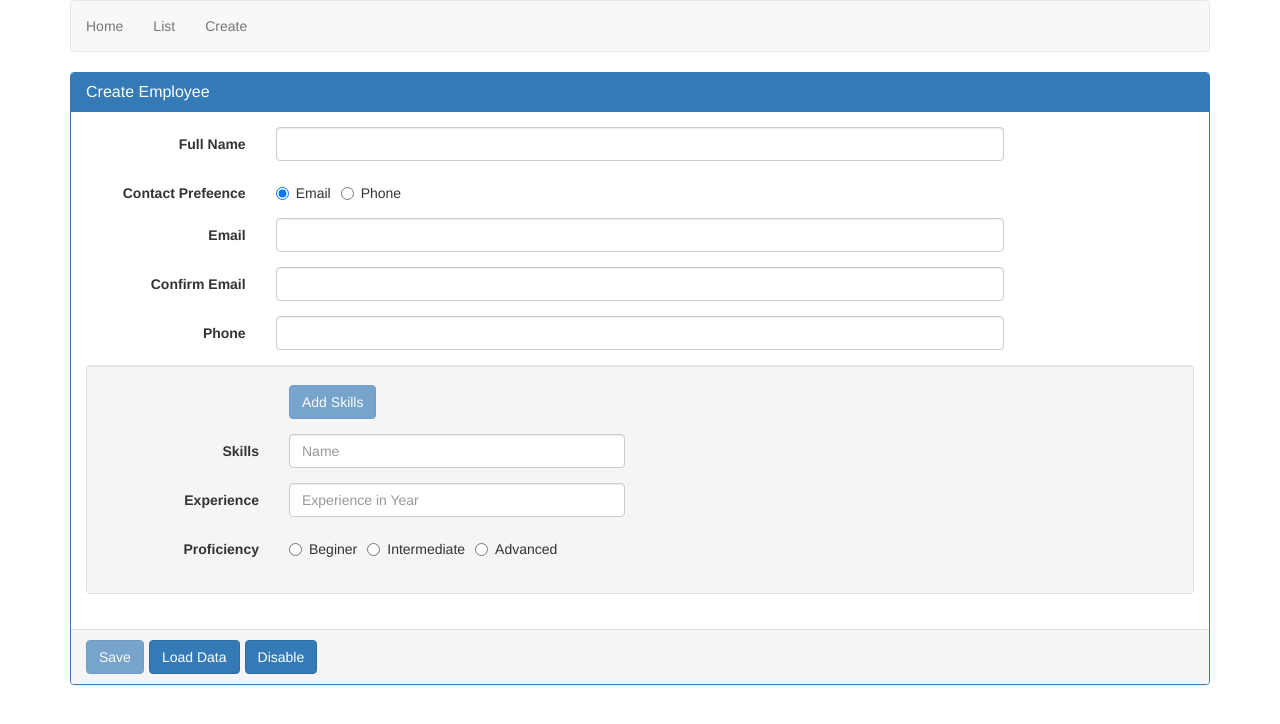
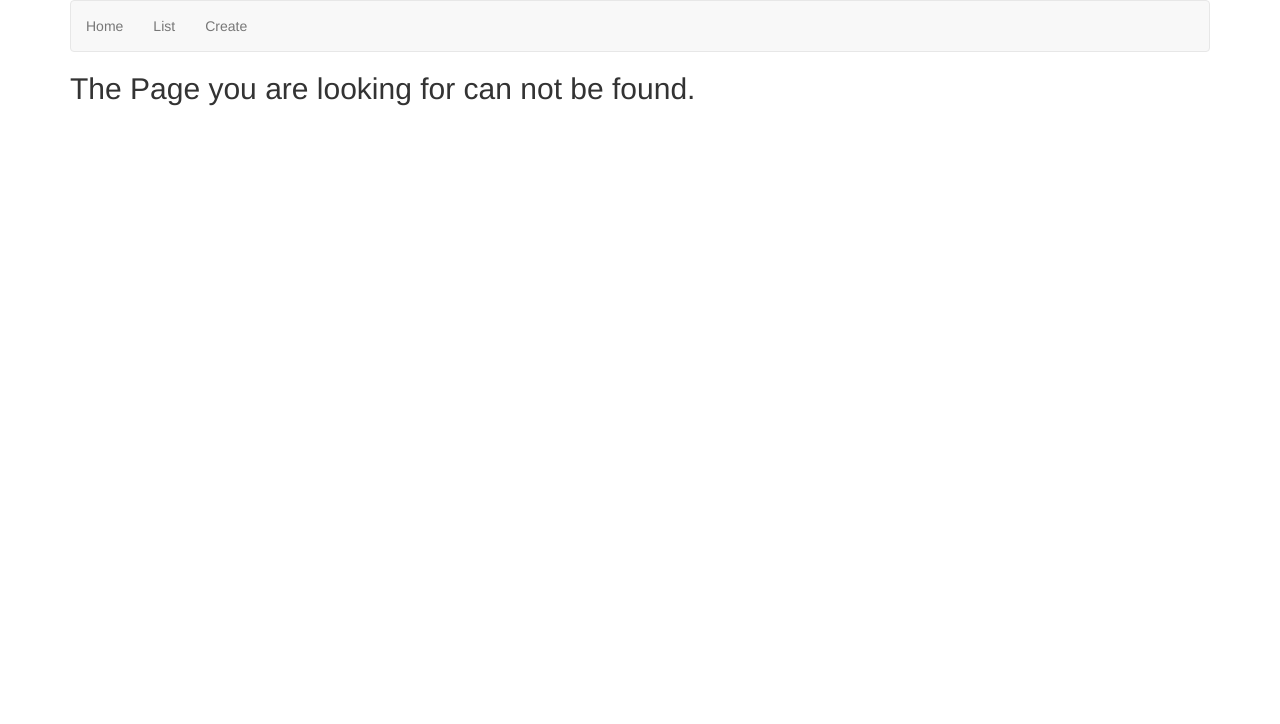
Before and after one commit to Bikash607/AngularReactive, an Angular app: page /create in a window 1280 px wide. Shown: the top 724 px of the page. Built offline with nearby package versions, Linux system fonts and the light colour scheme.

Commit message:
Lazy loaded, eager loaed, prerender modules

```diff
--- a/db.json
+++ b/db.json
@@ -24,7 +24,7 @@
       "fullName": "Mark",
       "contactPreference": "email",
       "email": "markjbg@pragimtech.com",
-      "phone": "6789043217",
+      "phone": "6789043233",
       "skills": [
         {
           "skillName": "SQL",
--- a/src/app/app-routing.module.ts
+++ b/src/app/app-routing.module.ts
@@ -1,16 +1,18 @@
 import { PageNotFoundComponent } from './pageNotFound/page-not-found.component';
 import { HomeComponent } from './home/home.component';
 import { NgModule } from '@angular/core';
-import { Routes, RouterModule } from '@angular/router';
+import { Routes, RouterModule, PreloadAllModules, NoPreloading } from '@angular/router';
 
 const routes: Routes = [
   {path: 'home', component: HomeComponent},
   {path: '', redirectTo: 'home', pathMatch: 'full'},
+  {path: 'employee', loadChildren: () => import('./employee/employee.module').then(mod => mod.EmployeeModule)},
   {path: '**', component: PageNotFoundComponent},
 ];
 
 @NgModule({
-  imports: [RouterModule.forRoot(routes)],
+  // preloading leazy loaded modules
+  imports: [RouterModule.forRoot(routes, {preloadingStrategy: PreloadAllModules})],
   exports: [RouterModule]
 })
 export class AppRoutingModule { }
--- a/src/app/app.component.html
+++ b/src/app/app.component.html
@@ -5,10 +5,10 @@
             <a [routerLink]="[ '/home' ]" routerLinkActive="active">Home</a>
           </li>
       <li>
-        <a [routerLink]="[ '/list' ]" routerLinkActive="active">List</a>
+        <a [routerLink]="[ '/employee' ]" routerLinkActive="active">List</a>
       </li>
       <li>
-        <a [routerLink]="[ '/create' ]" routerLinkActive="active">Create</a>
+        <a [routerLink]="[ '/employee/create' ]" routerLinkActive="active">Create</a>
       </li>
     </ul>
   </nav>
--- a/src/app/app.module.ts
+++ b/src/app/app.module.ts
@@ -3,14 +3,12 @@ import { NgModule } from '@angular/core';
 import { HttpClientModule } from '@angular/common/http';
 
 import { AppRoutingModule } from './app-routing.module';
-import { EmployeeModule } from './employee/employee.module';
 
 import { EmployeeService } from './service/employee.service';
 
 import { AppComponent } from './app.component';
 import { HomeComponent } from './home/home.component';
 import { PageNotFoundComponent } from './pageNotFound/page-not-found.component';
-
 
 @NgModule({
   declarations: [
@@ -21,7 +19,6 @@ import { PageNotFoundComponent } from './pageNotFound/page-not-found.component';
   imports: [
     BrowserModule,
     HttpClientModule,
-    EmployeeModule,
     AppRoutingModule
   ],
   providers: [EmployeeService],
--- a/src/app/employee/create-employee.component.ts
+++ b/src/app/employee/create-employee.component.ts
@@ -98,12 +98,12 @@ export class CreateEmployeeComponent implements OnInit {
     this.mapFormValuesToEmployeeModel();
     if (this.employee.id) {
       this.employeeService.updateEmployee(this.employee).subscribe(() =>
-        this.router.navigate(['list']),
+        this.router.navigate(['employee']),
         (error) => console.log(error)
       );
     } else {
       this.employeeService.addEmployee(this.employee).subscribe(
-        () => this.router.navigate(['list']),
+        () => this.router.navigate(['employee']),
         (error) => console.log(error)
       );
     }
--- a/src/app/employee/employee-routing.module.ts
+++ b/src/app/employee/employee-routing.module.ts
@@ -4,9 +4,9 @@ import { CreateEmployeeComponent } from './create-employee.component';
 import { ListEmployeesComponent } from './list-employees.component';
 
 const appRoutes: Routes = [
-  {path: 'list', component: ListEmployeesComponent},
-  {path: 'create', component: CreateEmployeeComponent},
-  {path: 'edit/:id', component: CreateEmployeeComponent},
+  { path: '', component: ListEmployeesComponent },
+  { path: 'create', component: CreateEmployeeComponent },
+  { path: 'edit/:id', component: CreateEmployeeComponent },
 ];
 
 @NgModule({
--- a/src/app/employee/list-employees.component.ts
+++ b/src/app/employee/list-employees.component.ts
@@ -20,6 +20,6 @@ export class ListEmployeesComponent implements OnInit {
   }
 
   editButtonClick(employeeId: number) {
-    this.router.navigate(['edit', employeeId]);
+    this.router.navigate(['employee/edit', employeeId]);
   }
 }
```
